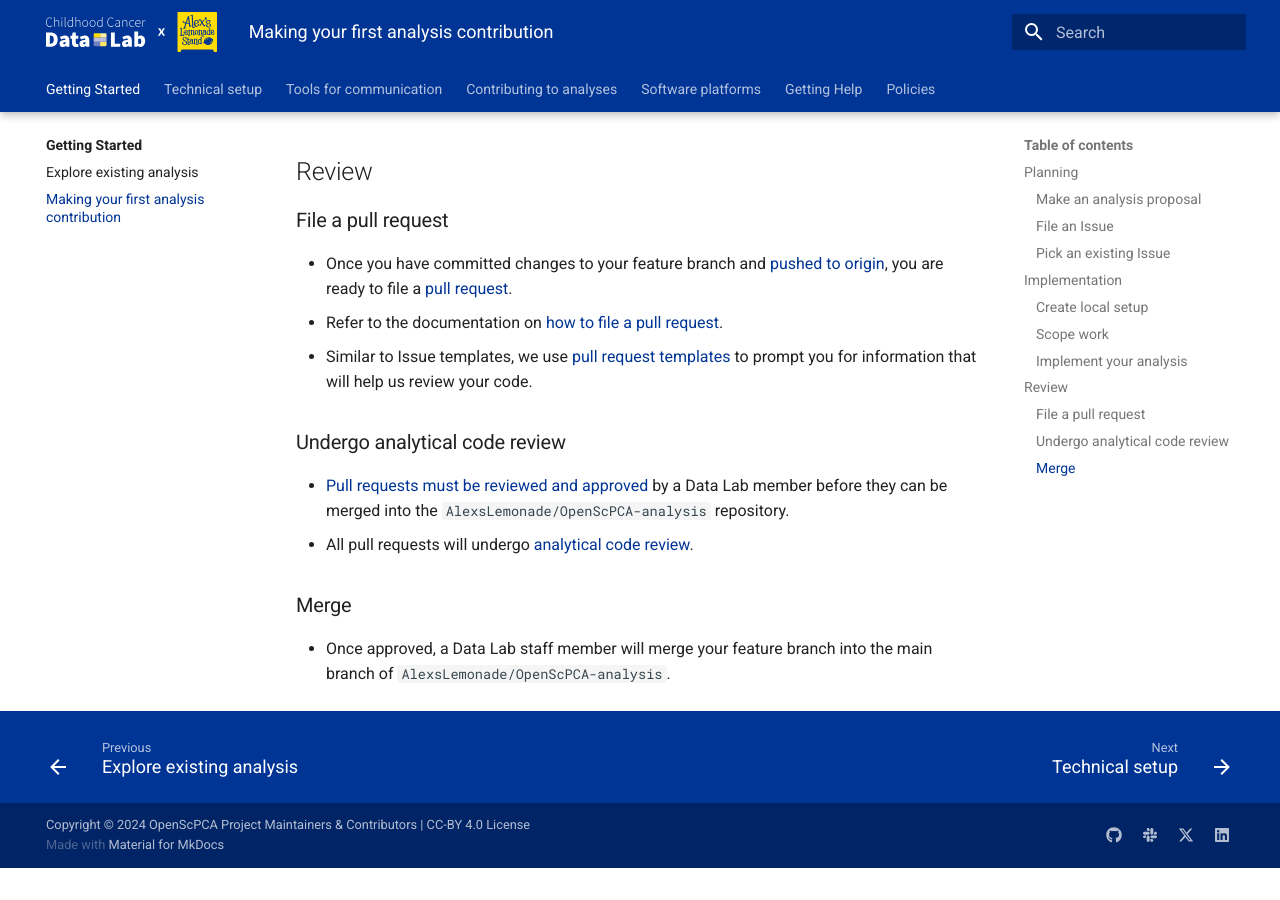
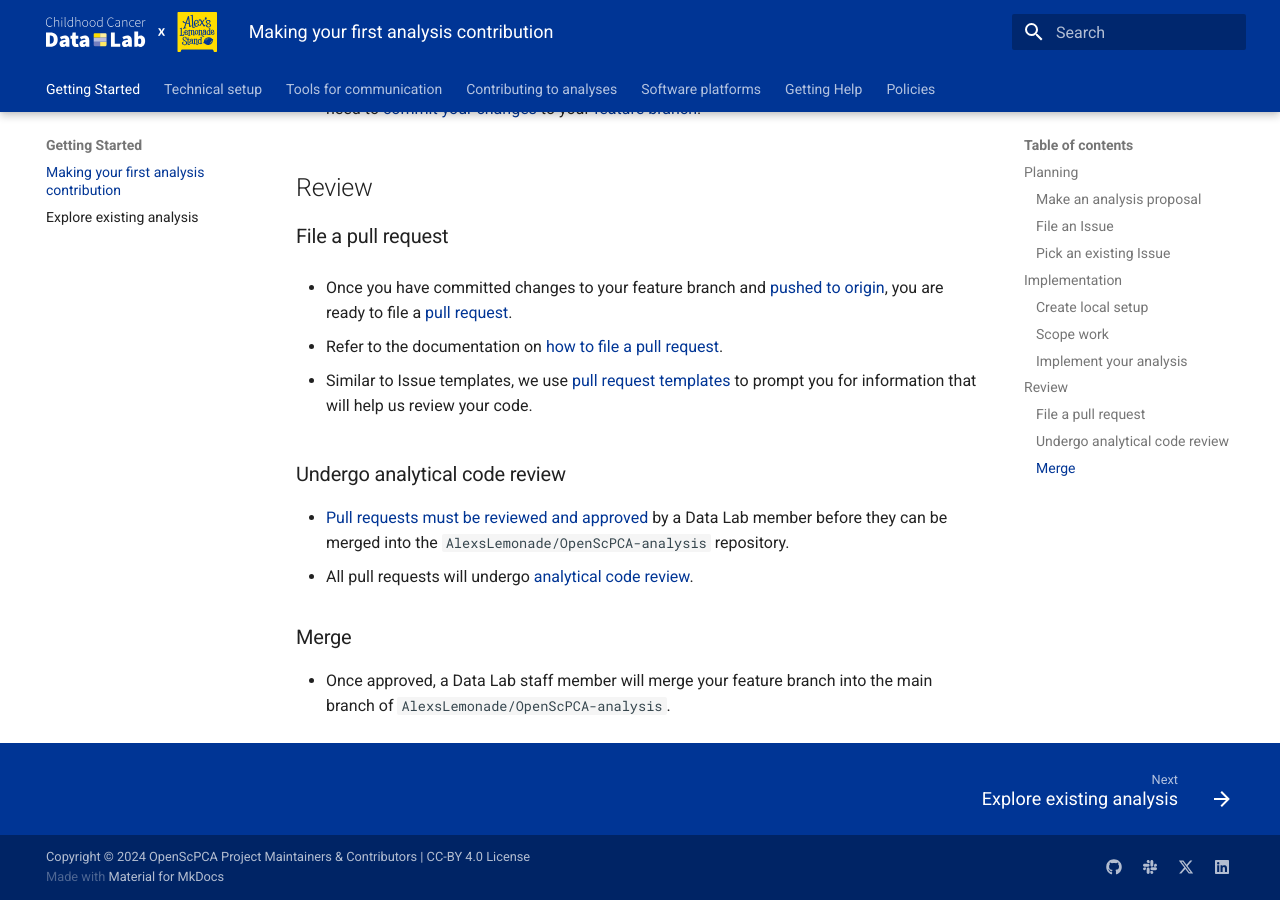
Before and after one commit to AlexsLemonade/OpenScPCA-analysis, an MkDocs documentation site: the page built from docs/getting-started/making-your-first-analysis-contribution.md, in a window 1280 px wide and 900 px high, scrolled down 1930 px. Built offline with MkDocs 1.6.1 and Material for MkDocs 9.7.7, drawn with Linux system fonts in a browser that asks for light colours; before the commit the page ends 2798 px from its top, so only the background shows below that; some of the changed lines change nothing that is shown.

Commit message:
Apply suggestions from code review
Co-authored-by: Deepa Prasad <d.prasad@alexslemonade.org>

```diff
--- a/docs/getting-started/making-your-first-analysis-contribution.md
+++ b/docs/getting-started/making-your-first-analysis-contribution.md
@@ -57,8 +57,11 @@
 ### Implement your analysis
 
 * Now that you have set up your local environment, discussed your proposed analysis, and filed an Issue, you're ready to create an [analysis module](https://github.com/AlexsLemonade/OpenScPCA-analysis/blob/main/docs/contributing-to-analyses/analysis-modules/index.md).
+
 * Refer to the documentation on [creating an analysis module](https://github.com/AlexsLemonade/OpenScPCA-analysis/blob/main/docs/contributing-to-analyses/analysis-modules/creating-a-module.md) to make your first analysis folder.
+
 * [Document each step of your analysis](https://github.com/AlexsLemonade/OpenScPCA-analysis/blob/main/docs/contributing-to-analyses/analysis-modules/documenting-analysis.md).
+
 * Once you have added or modified code for your analyses that you are happy with, you will need to [commit your changes](https://github.com/AlexsLemonade/OpenScPCA-analysis/blob/main/docs/contributing-to-analyses/working-with-git/making-commits.md) to your [feature branch](https://github.com/AlexsLemonade/OpenScPCA-analysis/blob/main/docs/contributing-to-analyses/working-with-git/working-with-branches.md).
 
 
@@ -67,7 +70,9 @@
 ### File a pull request
 
 * Once you have committed changes to your feature branch and [pushed to origin](https://github.com/AlexsLemonade/OpenScPCA-analysis/blob/main/docs/contributing-to-analyses/working-with-git/push-to-origin.md), you are ready to file a [pull request](https://github.com/AlexsLemonade/OpenScPCA-analysis/blob/main/docs/contributing-to-analyses/creating-pull-requests/index.md).
+
 * Refer to the documentation on [how to file a pull request](https://github.com/AlexsLemonade/OpenScPCA-analysis/blob/main/docs/contributing-to-analyses/working-with-git/push-to-origin.md).
+
 * Similar to Issue templates, we use [pull request templates](https://github.com/AlexsLemonade/OpenScPCA-analysis/blob/main/docs/contributing-to-analyses/creating-pull-requests/pull-request-template.md) to prompt you for information that will help us review your code.
 
 ### Undergo analytical code review
--- a/mkdocs.yml
+++ b/mkdocs.yml
@@ -72,9 +72,8 @@
 # Currently, we have templated out the follow navbar items (specific names TBD)
 nav:
   - Getting Started:      # welcome, familiarizing yourself with the project
-    - getting-started/index.md
+    - getting-started/making-your-first-analysis-contribution.md
     - getting-started/explore-analysis.md
-    - getting-started/making-your-first-analysis-contribution.md
   - Technical setup:           # Fork/clone, local environment setup
     - technical-setup/index.md
     - technical-setup/install-a-git-client.md
```
